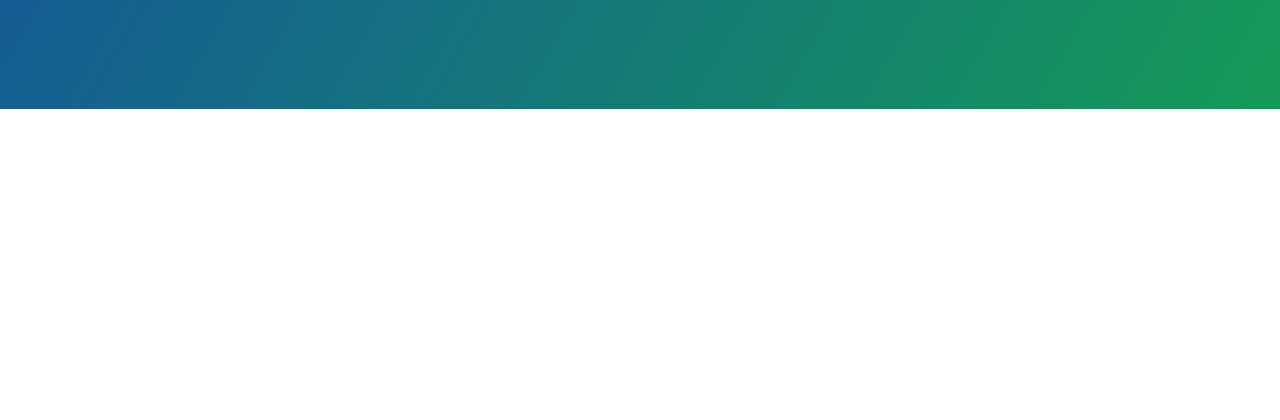
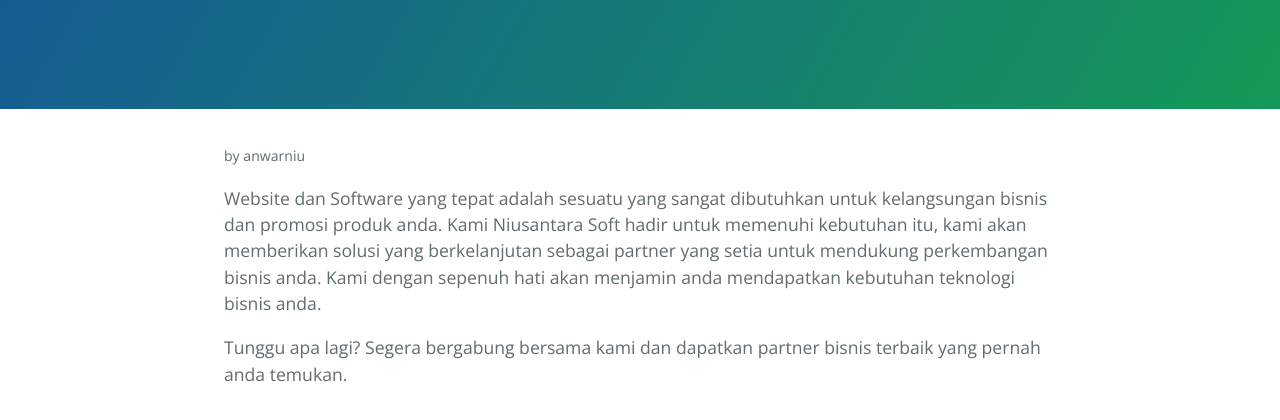
Before and after one commit to areeftee/niusantara.github.io, a plain HTML site: page index.html in a window 1280 px wide. Shown: the part 208-628 px from the top of the page. Drawn offline with nearby package versions, Linux system fonts and the light colour scheme.

Commit message:
edit content

```diff
--- a/index.html
+++ b/index.html
@@ -14,8 +14,15 @@
       <h1 class="project-name">Niusantara Soft</h1>
       <h2 class="project-tagline">We Provide Technology and Make Your Business Better</h2>
     </section>
+    <section class="main-content">
+	<small>by anwarniu</small>
 
-    <section class="main-content">
+<p>
+Website dan Software yang tepat adalah sesuatu yang sangat dibutuhkan untuk kelangsungan bisnis dan promosi produk anda. Kami Niusantara Soft hadir untuk memenuhi kebutuhan itu, kami akan memberikan solusi yang berkelanjutan sebagai partner yang setia untuk mendukung perkembangan bisnis anda. Kami dengan sepenuh hati akan menjamin anda mendapatkan kebutuhan teknologi bisnis anda.
+</p>
+<p>
+Tunggu apa lagi? Segera bergabung bersama kami dan dapatkan partner bisnis terbaik yang pernah anda temukan.
+</p>
       <!--<h3>
 <a id="welcome-to-github-pages" class="anchor" href="#welcome-to-github-pages" aria-hidden="true"><span class="octicon octicon-link"></span></a>Welcome to GitHub Pages.</h3>
 
```
